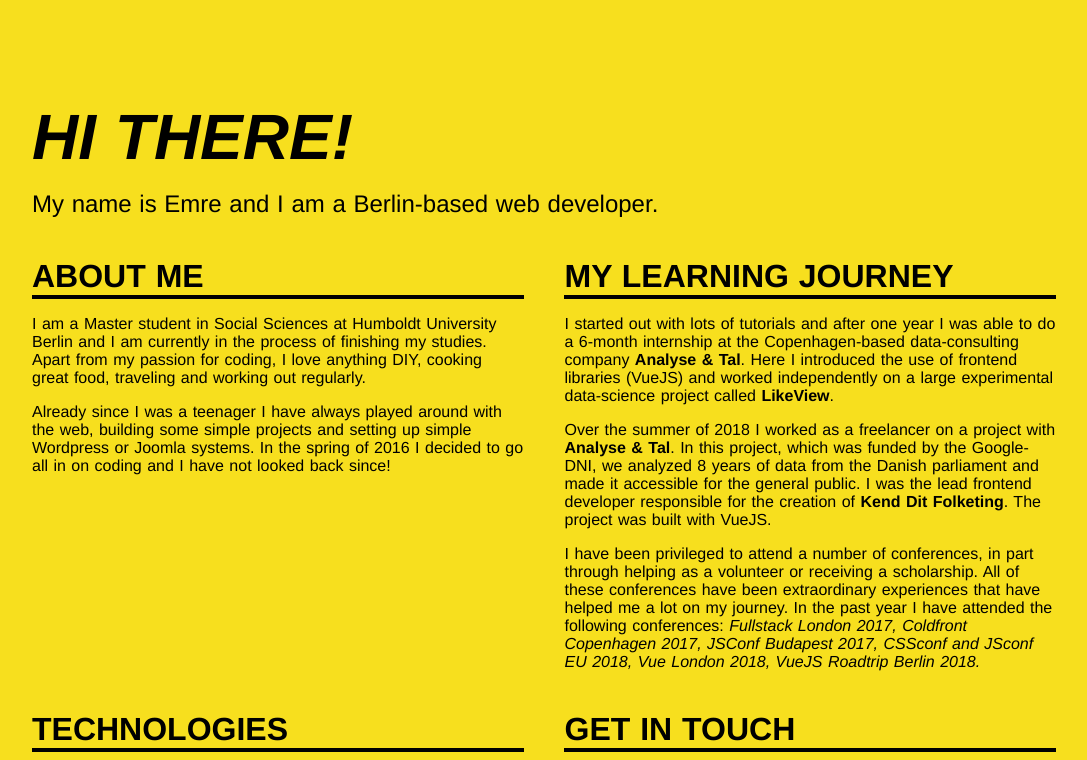
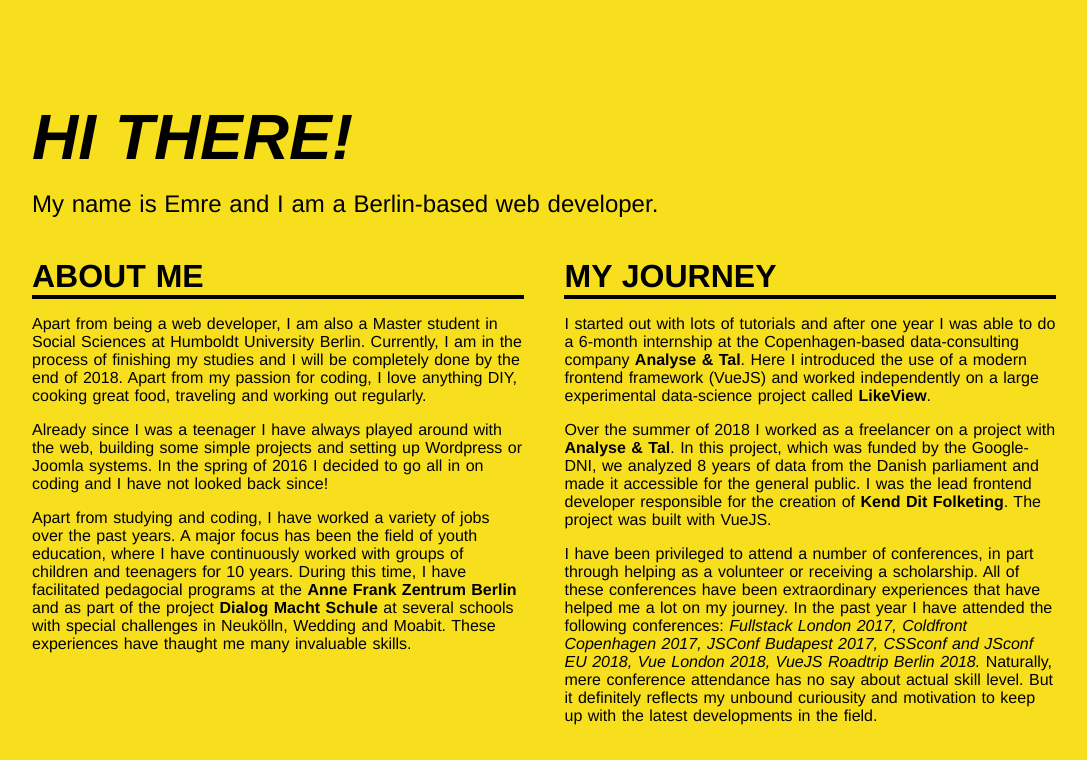
Before and after one commit to emrekaraca/portfolio, a Nuxt app: page / in a window 1280 px wide. Shown: the top 760 px of the page, without its empty margins (96-1183 px from the left). Built offline with nearby package versions, Linux system fonts and the light colour scheme.

Commit message:
new text

```diff
--- a/pages/index.vue
+++ b/pages/index.vue
@@ -10,31 +10,32 @@
       <div class="col">
         <h2 class="subtitle">ABOUT ME</h2>
         <p>
-          I am a Master student in Social Sciences at Humboldt University Berlin
-          and I am currently in the process of finishing my studies. Apart from my passion for coding, I
+          Apart from being a web developer, I am also a Master student in Social Sciences at Humboldt University Berlin.
+          Currently, I am in the process of finishing my studies and I will be completely done by the end of 2018. Apart from my passion for coding, I
           love anything DIY, cooking great food, traveling and working out regularly.
         </p>
         <p>
           Already since I was a teenager I have always
-          played around with the web, building some simple projects and setting up simple Wordpress
+          played around with the web, building some simple projects and setting up Wordpress
           or Joomla systems. In the spring of 2016 I decided to go all in on coding and I have not
           looked back since!
         </p>
+        <p>Apart from studying and coding, I have worked a variety of jobs over the past years. A major focus has been the field of youth education, where I have continuously worked with groups of children and teenagers for 10 years. During this time, I have facilitated pedagocial programs at the <a href="https://annefrank.de" class="text-link">Anne Frank Zentrum Berlin</a> and as part of the project <a href="https://dialogmachtschule.de/" class="text-link">Dialog Macht Schule</a> at several schools with special challenges in Neukölln, Wedding and Moabit. These experiences have thaught me many invaluable skills.</p>
       </div>
       <div class="col">
-        <h2 class="subtitle">MY LEARNING JOURNEY</h2>
+        <h2 class="subtitle">MY JOURNEY</h2>
         <p>
           I started out with lots of tutorials and after one year I was able to do a 6-month
           internship at the Copenhagen-based data-consulting company <a href="http://ogtal.dk" class="text-link">
-            <b>Analyse & Tal</b></a>. Here I introduced the use of frontend libraries (VueJS) and
-          worked independently on a large experimental data-science project called <a href="https://likeview.surge.sh" class="text-link"><b>LikeView</b></a>.
+            Analyse & Tal</a>. Here I introduced the use of a modern frontend framework (VueJS) and
+          worked independently on a large experimental data-science project called <a href="https://likeview.surge.sh" class="text-link">LikeView</a>.
         </p>
         <p>Over the summer of 2018 I worked as a freelancer on a project with <a href="http://ogtal.dk" class="text-link">
-            <b>Analyse & Tal</b></a>. In this project, which was funded by the Google-DNI, we analyzed 8 years of data from the Danish parliament and made it accessible for the general public. I was the lead frontend developer responsible for the creation of <a href="https://kendditfolketing.dk" class="text-link"><b>Kend Dit Folketing</b></a>. The project was built with VueJS.</p>
+            Analyse & Tal</a>. In this project, which was funded by the Google-DNI, we analyzed 8 years of data from the Danish parliament and made it accessible for the general public. I was the lead frontend developer responsible for the creation of <a href="https://kendditfolketing.dk" class="text-link">Kend Dit Folketing</a>. The project was built with VueJS.</p>
         <p>
           I have been privileged to attend a number of conferences, in part through helping as a volunteer or receiving a scholarship.
           All of these conferences have been extraordinary experiences that have helped me a lot on my journey. In the past year I have attended
-          the following conferences: <span style="font-style: italic">Fullstack London 2017, Coldfront Copenhagen 2017, JSConf Budapest 2017, CSSconf and JSconf EU 2018, Vue London 2018, VueJS Roadtrip Berlin 2018.</span>
+          the following conferences: <span style="font-style: italic">Fullstack London 2017, Coldfront Copenhagen 2017, JSConf Budapest 2017, CSSconf and JSconf EU 2018, Vue London 2018, VueJS Roadtrip Berlin 2018.</span> Naturally, mere conference attendance has no say about actual skill level. But it definitely reflects my unbound curiousity and motivation to keep up with the latest developments in the field.
         </p>
 
       </div>
@@ -153,5 +154,6 @@ p {
 .text-link {
   color: black;
   text-decoration: none;
+  font-weight: 700;
 }
 </style>
```
Also changed, not shown: 1 other file (tests, documents, lock files or other folders).
